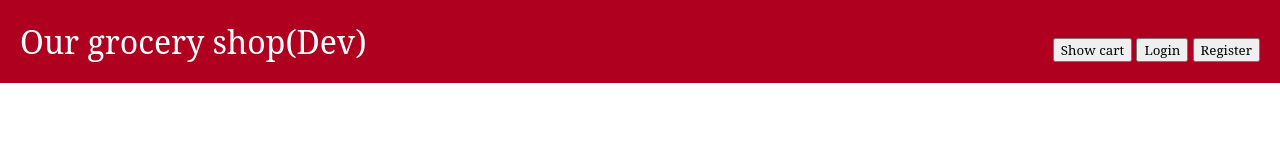
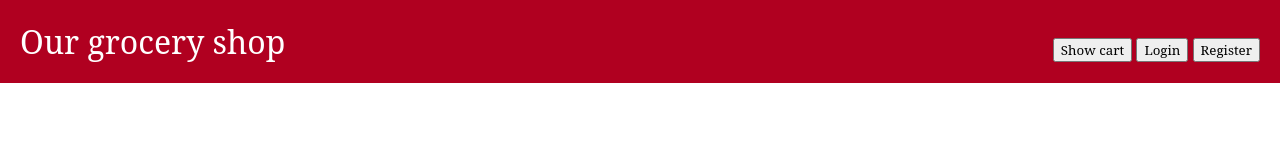
Before and after one commit to shopnobaz/Lilla_grocery_shop, a website: page frontend/index.html in a window 1280 px wide. Drawn offline with Linux system fonts and the light colour scheme; no server answers.

Commit message:
title fixed

```diff
--- a/frontend/index.html
+++ b/frontend/index.html
@@ -14,7 +14,7 @@
 <body>
 
   <header>
-    <h1>Our grocery shop(Dev)</h1>
+    <h1>Our grocery shop</h1>
     <div class="navButtons">
       <button class="showCart">Show cart</button>
       <button class="login">Login</button>
```
